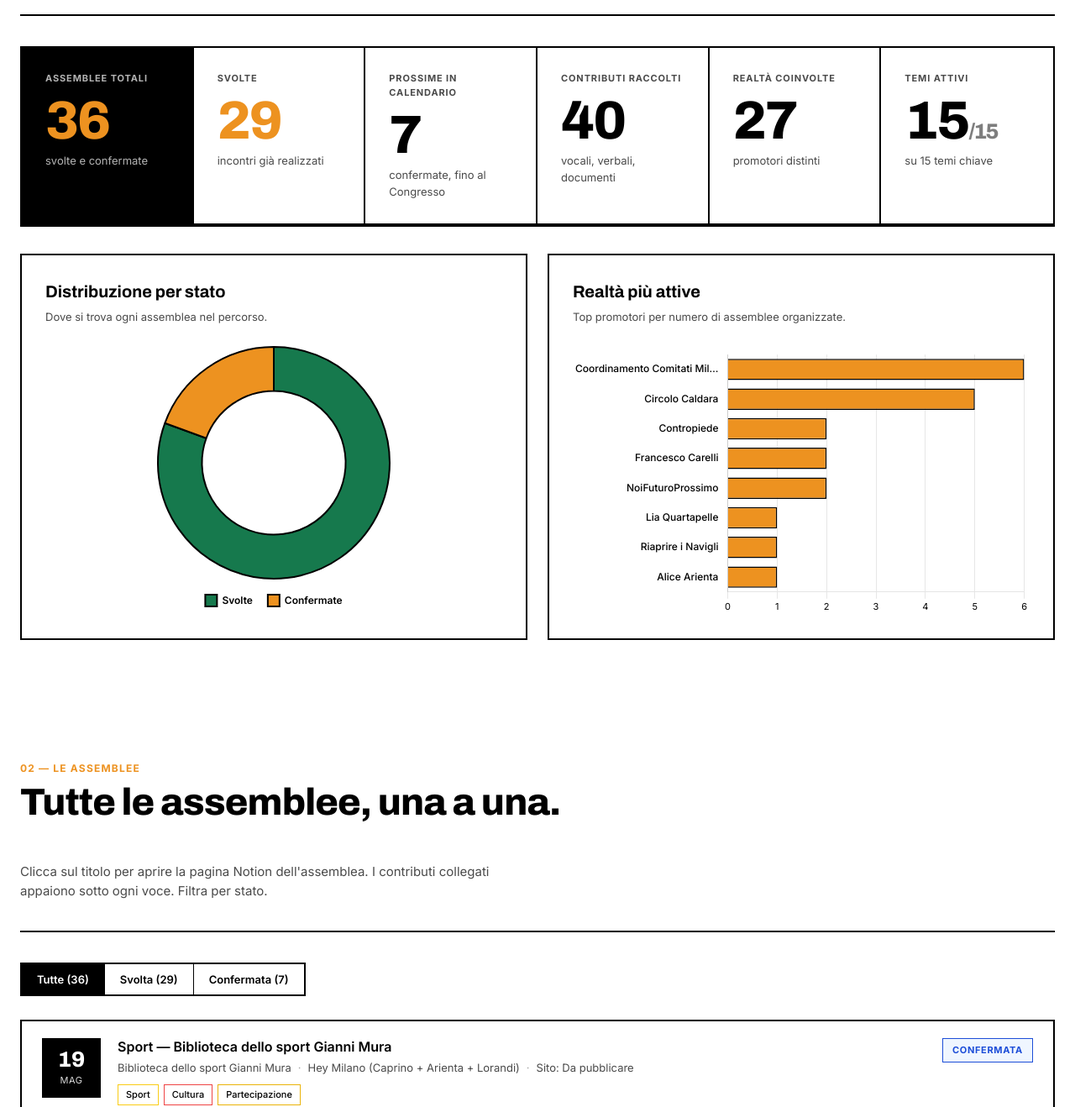
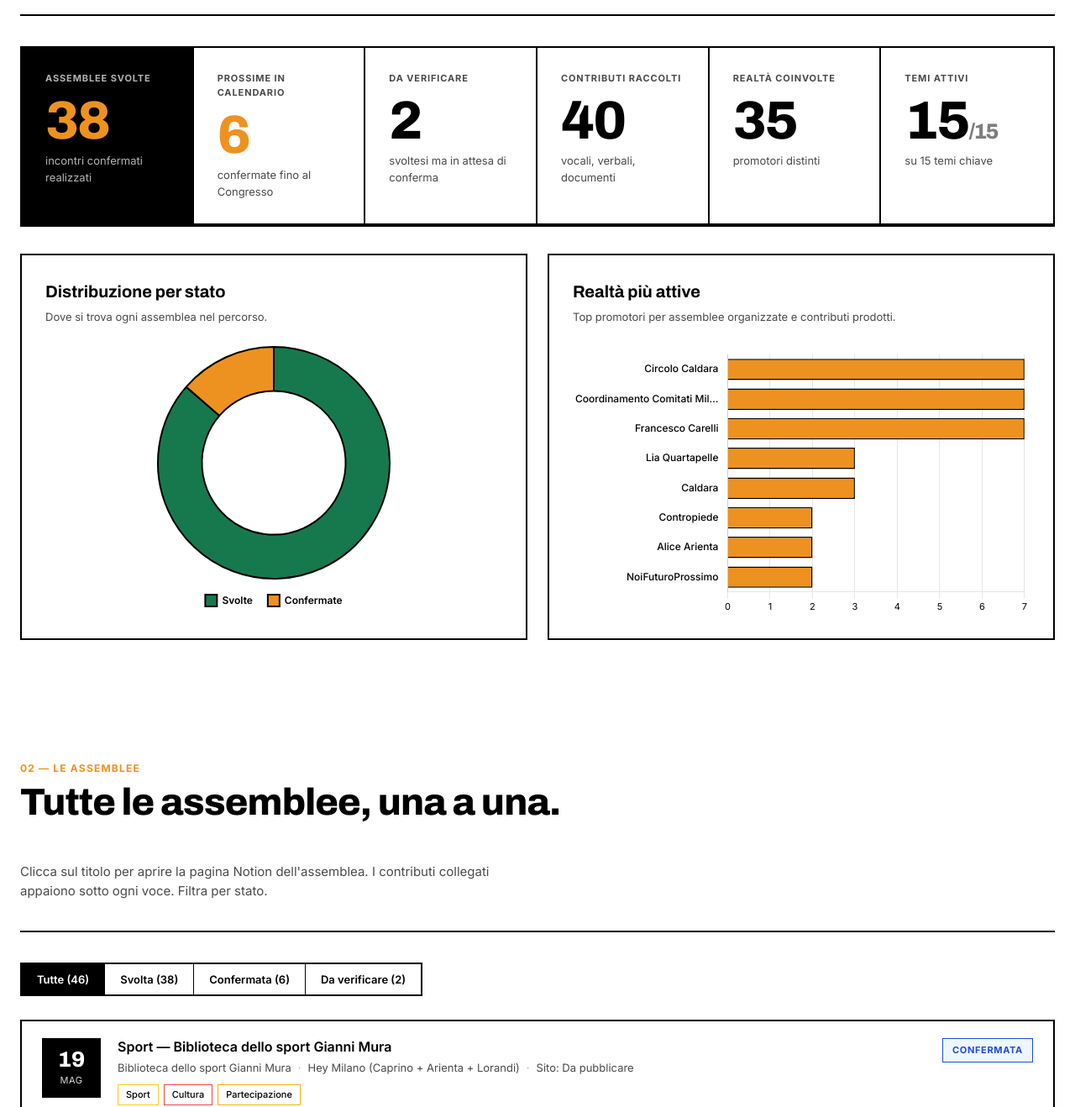
Before and after one commit to Daniloaprigliano/hey-milano, a plain HTML site: page index.html in a window 1280 px wide. Shown: the part 714-2032 px from the top of the page at 84% size. Drawn offline with nearby package versions, Linux system fonts and the light colour scheme.

Commit message:
Istogramma promotori: conta assemblee + contributi (fix Carelli)
- chart-promotori ora somma assemblee (per promotore) e contributi (per fonte)
- tooltip mostra 'tra assemblee e contributi'
- sottotitolo aggiornato in index.html
- commit anche migliorie JS/CSS della sessione precedente (filtro senza data, KPI da-verificare)

```diff
--- a/assets/css/style.css
+++ b/assets/css/style.css
@@ -235,6 +235,7 @@ img { max-width: 100%; }
 .assemblea-status.confermata { color: var(--status-confermata); background: #EFF6FF; border-color: var(--status-confermata);}
 .assemblea-status.da-programmare { color: var(--status-da-programmare); background: var(--bg-soft); }
 .assemblea-status.annullata { color: var(--status-annullata); background: #FEF2F2; border-color: var(--status-annullata);}
+.assemblea-status.da-verificare { color: #92400E; background: #FFFBEB; border-color: #D97706; }
 
 .assemblea-contributi {
   grid-column: 1 / -1;
--- a/assets/js/main.js
+++ b/assets/js/main.js
@@ -8,11 +8,12 @@
   if (!D) { console.error('HM_DATA non caricato'); return; }
 
   // ----- filtro vista -----
-  // Mostriamo solo le assemblee con data certa e stato Svolta o Confermata.
-  // Sono escluse quindi: le ipotesi "Da programmare", le voci con data null,
-  // le annullate. I dati grezzi restano in data.js: il filtro è solo a video.
+  // Mostriamo tutte le assemblee Svolta o Confermata, anche quelle senza data
+  // (bilaterali informali, riunioni ristrette senza data definita).
+  // Sono escluse: le "Da programmare" (ipotesi future) e le annullate.
+  // I dati grezzi restano in data.js: il filtro è solo a video.
   D.assemblee = D.assemblee.filter(a =>
-    a.data && (a.stato === 'Svolta' || a.stato === 'Confermata')
+    a.stato === 'Svolta' || a.stato === 'Confermata'
   );
 
   // ----- helpers -----
@@ -41,31 +42,29 @@
   const counts = {
     totale: D.assemblee.length,
     svolte: D.assemblee.filter(a => a.stato === 'Svolta').length,
-    confermate: D.assemblee.filter(a => a.stato === 'Confermata').length,
-    daProgrammare: D.assemblee.filter(a => a.stato === 'Da programmare').length,
-    annullate: D.assemblee.filter(a => a.stato === 'Annullata').length,
+    confermate: D.assemblee.filter(a => a.stato === 'Confermata' && !a.daVerificare).length,
+    daVerificare: D.assemblee.filter(a => a.daVerificare).length,
     contributi: D.contributi.length,
     promotori: new Set(D.assemblee.map(a => a.promotore).filter(Boolean)).size,
     temiAttivi: new Set(D.assemblee.flatMap(a => a.temi).concat(D.contributi.flatMap(c => c.temi))).size,
     sitoPubblicate: D.assemblee.filter(a => a.sito === 'Pubblicato').length
   };
-  const totaleProgrammate = counts.svolte + counts.confermate;
 
   const kpiHtml = `
     <div class="kpi dark">
-      <div class="kpi-label">Assemblee totali</div>
-      <div class="kpi-value">${counts.totale}</div>
-      <div class="kpi-meta">svolte e confermate</div>
-    </div>
-    <div class="kpi">
-      <div class="kpi-label">Svolte</div>
-      <div class="kpi-value accent">${counts.svolte}</div>
-      <div class="kpi-meta">incontri già realizzati</div>
+      <div class="kpi-label">Assemblee svolte</div>
+      <div class="kpi-value">${counts.svolte}</div>
+      <div class="kpi-meta">incontri confermati realizzati</div>
     </div>
     <div class="kpi">
       <div class="kpi-label">Prossime in calendario</div>
-      <div class="kpi-value">${counts.confermate}</div>
-      <div class="kpi-meta">confermate, fino al Congresso</div>
+      <div class="kpi-value accent">${counts.confermate}</div>
+      <div class="kpi-meta">confermate fino al Congresso</div>
+    </div>
+    <div class="kpi">
+      <div class="kpi-label">Da verificare</div>
+      <div class="kpi-value">${counts.daVerificare}</div>
+      <div class="kpi-meta">svoltesi ma in attesa di conferma</div>
     </div>
     <div class="kpi">
       <div class="kpi-label">Contributi raccolti</div>
@@ -117,12 +116,23 @@
       }
     });
 
-    // Top promotori
+    // Top realtà più attive (assemblee + contributi combinati)
     const promCount = {};
+
+    // Assemblee: conta per promotore (prende il primo soggetto se multipli con +//)
     D.assemblee.forEach(a => {
       const p = (a.promotore || 'Da definire').split(/\s*[+\/]\s*/)[0].trim();
       promCount[p] = (promCount[p] || 0) + 1;
     });
+
+    // Contributi: conta per fonte (prende il primo nome, esclude note parentetiche)
+    D.contributi.forEach(c => {
+      if (!c.fonte) return;
+      const f = c.fonte.split(/\s*[—,\/\(]\s*/)[0].trim();
+      if (!f) return;
+      promCount[f] = (promCount[f] || 0) + 1;
+    });
+
     const topProm = Object.entries(promCount).sort((a, b) => b[1] - a[1]).slice(0, 8);
     new Chart($('#chart-promotori'), {
       type: 'bar',
@@ -140,7 +150,12 @@
         indexAxis: 'y',
         plugins: {
           legend: { display: false },
-          tooltip: { backgroundColor: '#000', padding: 12, cornerRadius: 0, displayColors: false }
+          tooltip: {
+            backgroundColor: '#000', padding: 12, cornerRadius: 0, displayColors: false,
+            callbacks: {
+              label: ctx => `${ctx.raw} tra assemblee e contributi`
+            }
+          }
         },
         scales: {
           x: { grid: { color: '#E6E6E6' }, ticks: { stepSize: 1, font: { size: 11 } } },
@@ -153,17 +168,17 @@
   drawCharts();
 
   // ----- ASSEMBLEE LIST -----
-  // Mostriamo solo gli stati con almeno un'assemblea visibile (dopo il filtro iniziale).
-  const filterStati = ['Tutte', 'Svolta', 'Confermata'];
+  const filterStati = ['Tutte', 'Svolta', 'Confermata', 'Da verificare'];
   const filterBar = $('#filter-bar');
-  filterBar.innerHTML = filterStati.map((s, i) => `
-    <button class="filter-chip ${i === 0 ? 'active' : ''}" data-filter="${s}">
-      ${s} ${s === 'Tutte' ? `(${counts.totale})` : `(${
-        s === 'Svolta' ? counts.svolte :
-        s === 'Confermata' ? counts.confermate : 0
-      })`}
-    </button>
-  `).join('');
+  filterBar.innerHTML = filterStati.map((s, i) => {
+    let count;
+    if (s === 'Tutte') count = counts.totale;
+    else if (s === 'Svolta') count = counts.svolte;
+    else if (s === 'Confermata') count = counts.confermate;
+    else if (s === 'Da verificare') count = counts.daVerificare;
+    else count = 0;
+    return `<button class="filter-chip ${i === 0 ? 'active' : ''}" data-filter="${s}">${s} (${count})</button>`;
+  }).join('');
 
   const contribByAssemblea = {};
   D.contributi.forEach(c => {
@@ -182,7 +197,11 @@
 
   const renderAssembleeList = (filter = 'Tutte') => {
     const list = $('#assemblea-list');
-    const arr = filter === 'Tutte' ? D.assemblee : D.assemblee.filter(a => a.stato === filter);
+    let arr;
+    if (filter === 'Tutte') arr = D.assemblee;
+    else if (filter === 'Da verificare') arr = D.assemblee.filter(a => a.daVerificare);
+    else if (filter === 'Confermata') arr = D.assemblee.filter(a => a.stato === 'Confermata' && !a.daVerificare);
+    else arr = D.assemblee.filter(a => a.stato === filter);
     const sorted = sortAssemblee(arr);
     list.innerHTML = sorted.map(a => {
       const fd = fmtDate(a.data);
@@ -190,6 +209,8 @@
         ? `<div class="assemblea-date"><span class="day">${fd.day}</span><span class="month">${fd.month}</span></div>`
         : `<div class="assemblea-date tbd">Data<br>da definire</div>`;
       const stato = slug(a.stato);
+      const statoLabel = a.daVerificare ? 'Da verificare' : a.stato;
+      const statoClass = a.daVerificare ? 'da-verificare' : stato;
       const tags = (a.temi || []).map(t => `<span class="tag" style="border-color:${themeMap[t]||'#000'}">${t}</span>`).join('');
       const contribs = contribByAssemblea[a.url] || [];
       const contribBlock = contribs.length
@@ -215,7 +236,7 @@
             </div>
             ${tags ? `<div class="assemblea-tags">${tags}</div>` : ''}
           </div>
-          <div class="assemblea-status ${stato}">${a.stato}</div>
+          <div class="assemblea-status ${statoClass}">${statoLabel}</div>
           ${contribBlock}
         </article>
       `;
--- a/index.html
+++ b/index.html
@@ -86,7 +86,7 @@
         </div>
         <div class="chart-card">
           <h3>Realtà più attive</h3>
-          <p>Top promotori per numero di assemblee organizzate.</p>
+          <p>Top promotori per assemblee organizzate e contributi prodotti.</p>
           <div class="chart-wrap"><canvas id="chart-promotori"></canvas></div>
         </div>
       </div>
```
